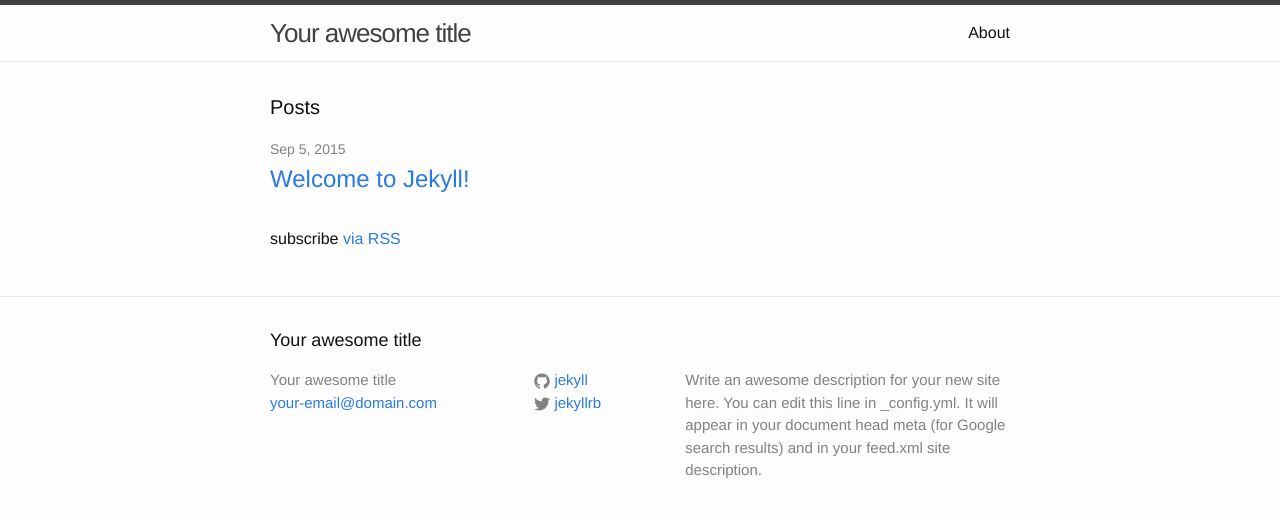
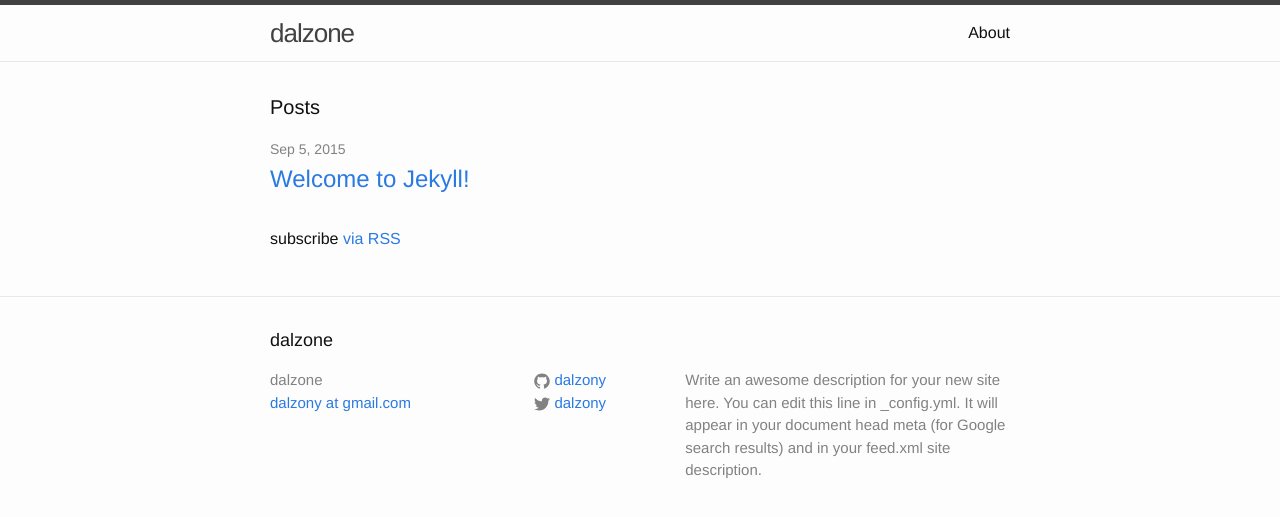
Before and after one commit to dalzony/dalzony.github.io, a Jekyll site: the page built from index.html, in a window 1280 px wide. Shown: the top 517 px of the page. Built offline with Jekyll 4.4.1, drawn with Linux system fonts in a browser that asks for light colours.

Commit message:
modify config

```diff
--- a/_config.yml
+++ b/_config.yml
@@ -1,14 +1,17 @@
 # Site settings
-title: Your awesome title
-email: your-email@domain.com
+title: dalzone
+email: dalzony at gmail.com
 description: > # this means to ignore newlines until "baseurl:"
   Write an awesome description for your new site here. You can edit this
   line in _config.yml. It will appear in your document head meta (for
   Google search results) and in your feed.xml site description.
 baseurl: "" # the subpath of your site, e.g. /blog/
 url: "http://yourdomain.com" # the base hostname & protocol for your site
-twitter_username: jekyllrb
-github_username:  jekyll
+twitter_username: dalzony
+github_username:  dalzony
 
 # Build settings
 markdown: kramdown
+
+# extra
+highlighter: pygments
```
